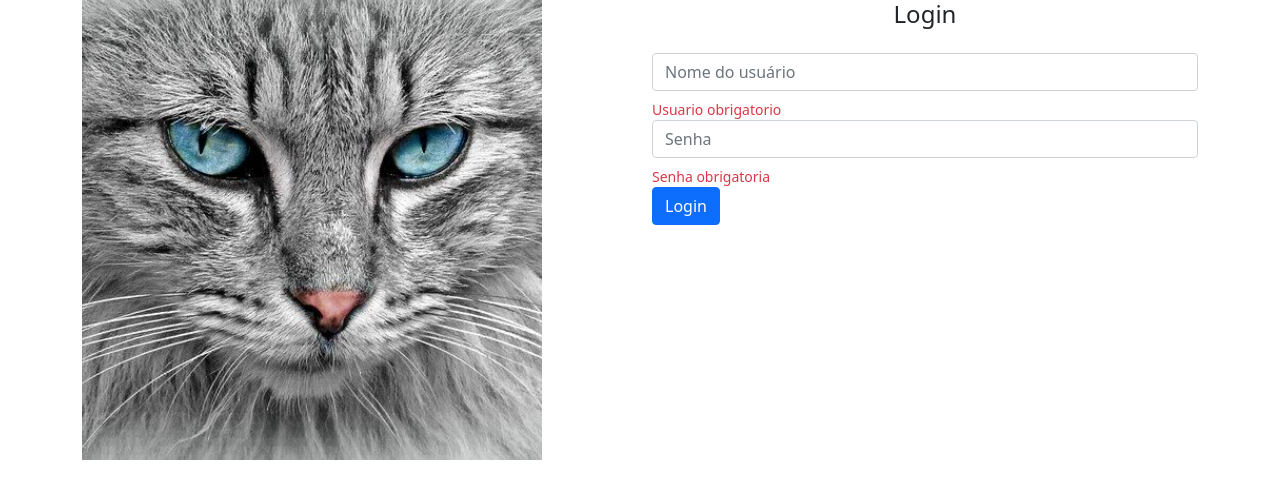
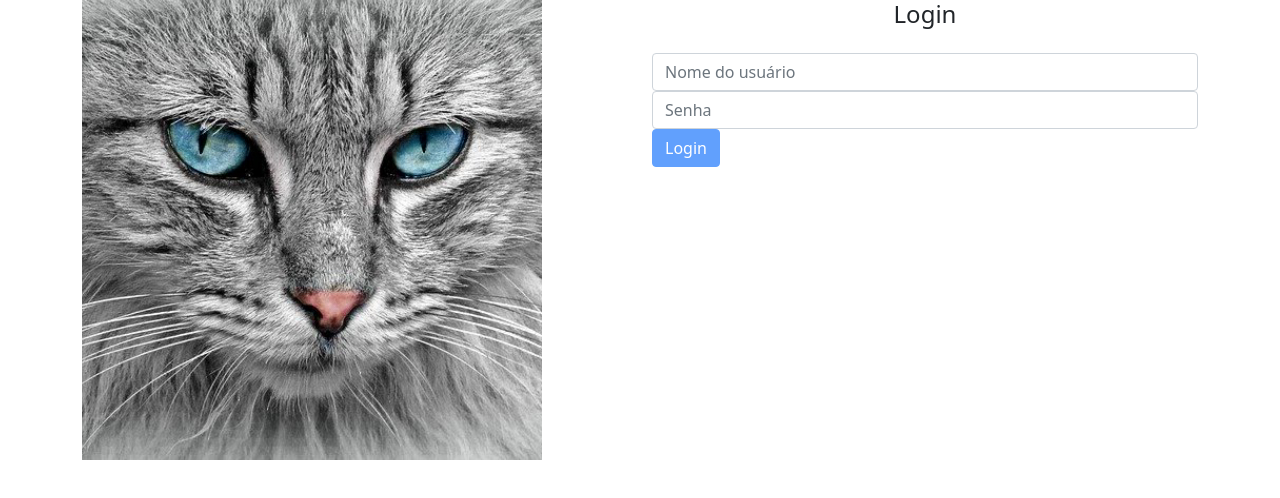
Before and after one commit to Jcamihao/gatitobook, an Angular app: page /home in a window 1280 px wide. Shown: the top 498 px of the page. Built offline with nearby package versions, Linux system fonts and the light colour scheme.

Commit message:
Botao de login aciona com formulario valido

```diff
--- a/src/app/home/login/login.component.html
+++ b/src/app/home/login/login.component.html
@@ -1,6 +1,6 @@
 <h4 class="text-center">Login</h4>
 
-<form class="form mt-4" (ngSubmit)="login()">
+<form class="form mt-4" (ngSubmit)="login()" #loginForm="ngForm">
   <div class="form-group">
     <input
       class="form-control"
@@ -11,7 +11,7 @@
       required
     />
     <app-mensagem
-      *ngIf="campoUsuario.invalid"
+      *ngIf="campoUsuario.invalid && campoUsuario.touched"
       mensagem="Usuario obrigatorio"
     ></app-mensagem>
   </div>
@@ -27,10 +27,16 @@
       required
     />
     <app-mensagem
-      *ngIf="campoSenha.invalid"
+      *ngIf="campoSenha.invalid && campoSenha.touched"
       mensagem="Senha obrigatoria"
     ></app-mensagem>
   </div>
 
-  <button type="submit" class="btn btn-primary btn-block">Login</button>
+  <button
+    type="submit"
+    class="btn btn-primary btn-block"
+    [disabled]="loginForm.invalid"
+  >
+    Login
+  </button>
 </form>
```
